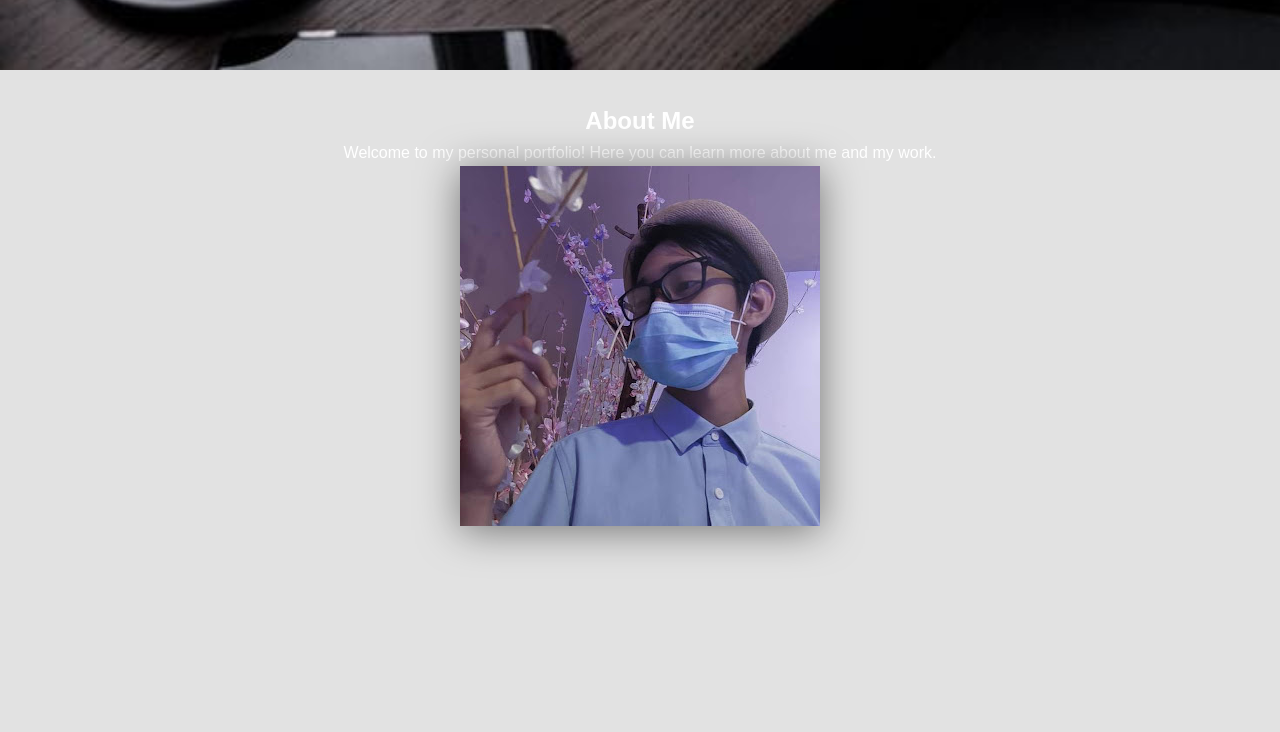
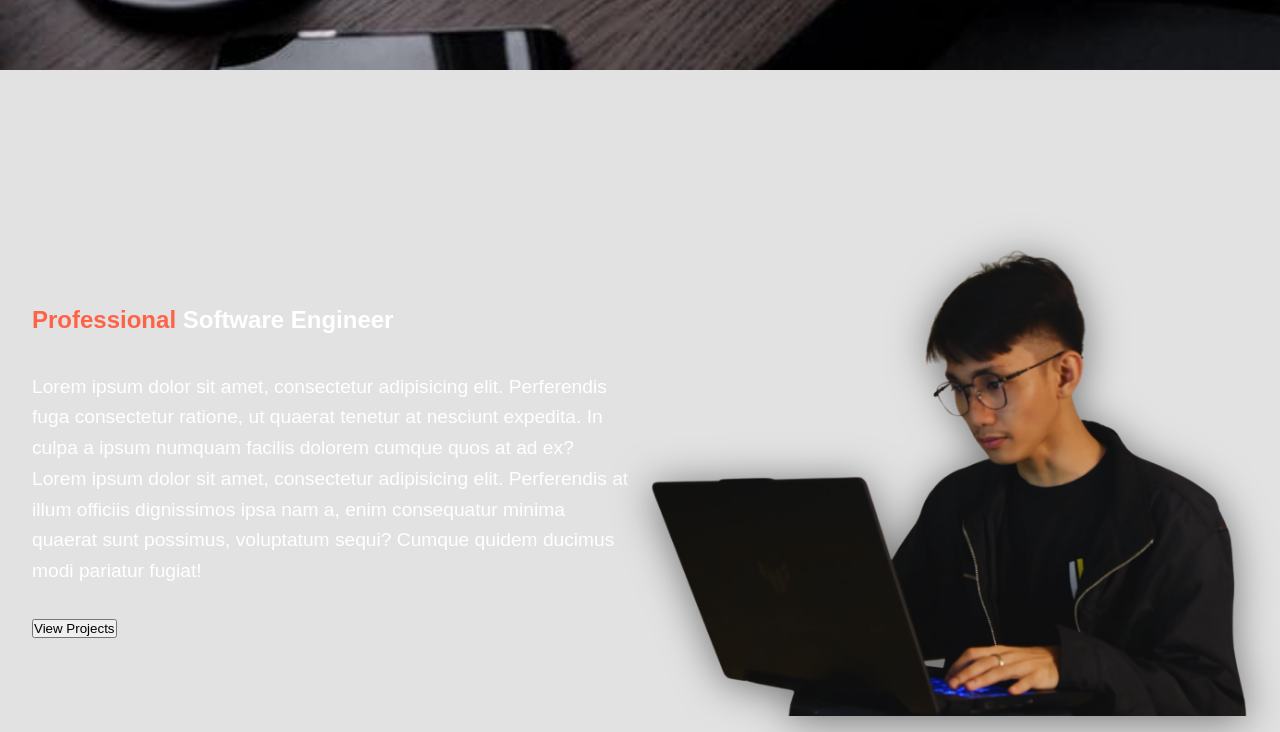
Before and after one commit to KenryoTabi/Personal-Portfolio, a plain HTML site: page index.html in a window 1280 px wide. Shown: the part 788-1520 px from the top of the page. Drawn offline with Linux system fonts and the light colour scheme.

Commit message:
update about section

```diff
--- a/css/styles.css
+++ b/css/styles.css
@@ -45,12 +45,32 @@ nav a:hover {
 }
 
 /* Classes */
+.emphasize {
+    color: var(--color-2);
+    font-weight: bold;
+}
+
 .container {
-    overflow: hidden;
+    /* overflow: hidden; */
     display: flex;
     flex-direction: column;
     align-items: center;
+    justify-content: center;
     height: 100vh;
+}
+
+.content {
+    text-align: left;
+    display: flex;
+    flex-direction: column;
+}
+
+.image-container {
+    display: flex;
+    justify-content: center;
+    overflow: visible;
+    height: 100%;
+    width: 100%;
 }
 
 .nav-list {
@@ -64,6 +84,17 @@ nav a:hover {
     display: flex;
     gap: 1rem;
     margin-left: auto;
+}
+
+.card {
+    background: #fff;
+    color: #333;
+    border-radius: 8px;
+    box-shadow: 0 4px 8px rgba(0, 0, 0, 0.1);
+    padding: 1rem;
+    margin: 1rem;
+    width: 300px;
+    transition: transform 0.3s ease;
 }
 
 
@@ -81,10 +112,6 @@ nav a:hover {
 }
 
 #home .content {
-    text-align: left;
-    display: flex;
-    flex-direction: column;
-    justify-content: flex-start;
     position: absolute;
     left: 10%;
     top: 50%;
@@ -95,10 +122,11 @@ nav a:hover {
 #about {
     background: #e2e2e2;
     padding: 2rem;
+    flex-direction: row;
 }
 
 #projects {
-    background: #d1d1d1;
+    background: radial-gradient(farthest-corner at top, #22424a, #ff6347);
     padding: 2rem;
 }
 
@@ -107,6 +135,23 @@ nav a:hover {
     padding: 2rem;
 }
 
+#about-content {
+    width: 100%;
+    margin-right: 1em;
+    align-items: flex-start;
+}
+
+#about-content h1 {
+    margin-bottom: 2rem;
+}
+
+#about-content p {
+    margin-bottom: 2rem;
+    font-size: 1.2rem;
+}
+
 #profile-image {
     filter: drop-shadow(0 4px 20px rgba(0, 0, 0, 0.5));
+    width: 100%;
+    object-fit: contain;
 }
--- a/index.html
+++ b/index.html
@@ -28,16 +28,21 @@
             <div  class="content">
                 <h1 id="first-name">Nethan Quinn</h1>
                 <h1 id="last-name">Jael</h1>
-                <h3 id="occupation">Software Engineer</h3>
-                <a href="#about">
+                <h3 class="emphasize" id="occupation">Software Engineer</h3>
+                <div>
                     <button type="button">Read More</button>
-                </a>
+                </div>
             </div>
         </section>
         <section class="container" id="about">
-            <h1>About Me</h1>
-            <p>Welcome to my personal portfolio! Here you can learn more about me and my work.</p>
-            <img id="profile-image" src="./images/profile-image.jpg" alt="Profile Image">
+            <div class="container content" id="about-content">
+                <h1><span class="emphasize">Professional</span> Software Engineer</h1>
+                <p>Lorem ipsum dolor sit amet, consectetur adipisicing elit. Perferendis fuga consectetur ratione, ut quaerat tenetur at nesciunt expedita. In culpa a ipsum numquam facilis dolorem cumque quos at ad ex? Lorem ipsum dolor sit amet, consectetur adipisicing elit. Perferendis at illum officiis dignissimos ipsa nam a, enim consequatur minima quaerat sunt possimus, voluptatum sequi? Cumque quidem ducimus modi pariatur fugiat!</p>
+                <button type="button">View Projects</button>
+            </div>
+            <div class="container image-container">
+                <img id="profile-image" src="./images/profile-image.png" alt="Profile Image">
+            </div>
         </section>
         <section class="container" id="projects">
             <h1>Projects</h1>
```
Also changed, not shown: images/profile-image.jpg (deleted), images/profile-image.png (added).
